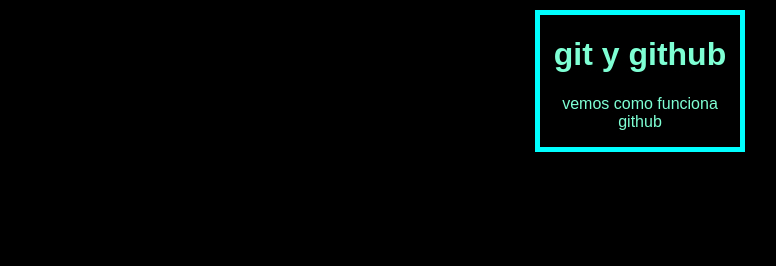
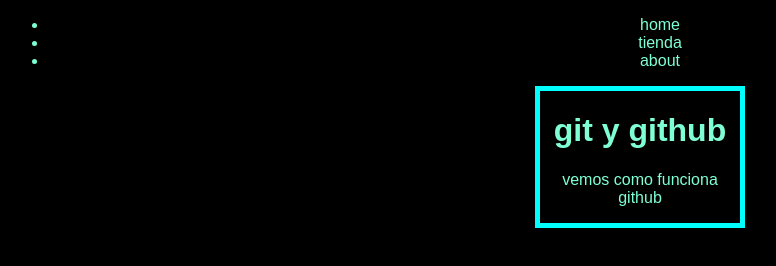
Before and after one commit to JESUS-DLC/myblog, a plain HTML site: page index.html in a window 1280 px wide. Shown: the whole page, without its empty margins (0-776 px from the left). Drawn offline with Linux system fonts and the light colour scheme.

Commit message:
se agrego la cabezera

```diff
--- a/index.html
+++ b/index.html
@@ -8,6 +8,15 @@
     <title>pruebas de git </title>
 </head>
 <body>
+    <header>
+        <nav>
+            <ul>
+                <li>home</li>
+                <li>tienda</li>
+                <li>about</li>
+            </ul>
+        </nav>
+    </header>
     <div>
         <h1>git y github</h1>
         <p>vemos como funciona github</p>
```
